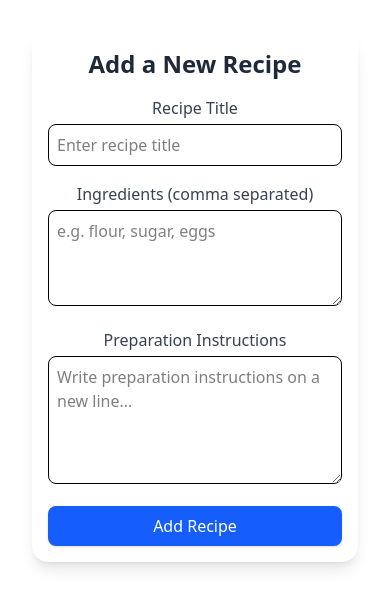
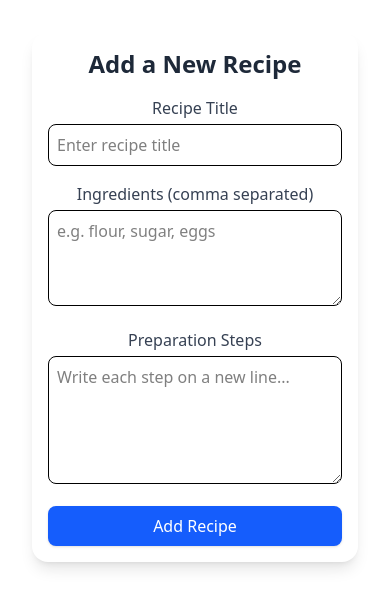
Before and after one commit to Amondi1111/alx-fe-reactjs, a React (Vite) app in the folder recipe-sharing-platform/: page /add-recipe in a window 390 px wide. Shown: the top 608 px of the page. Built offline with nearby package versions, Linux system fonts and the light colour scheme.

Commit message:
Add responsiveness to diffrent screen sizes

```diff
--- a/recipe-sharing-platform/src/components/AddRecipeForm.jsx
+++ b/recipe-sharing-platform/src/components/AddRecipeForm.jsx
@@ -2,21 +2,21 @@ import { useState } from "react";
 
 export default function AddRecipeForm({ onAddRecipe }) {
   const [title, setTitle] = useState("");
-  const [Ingredients, setIngredients] = useState("");
-  const [Instructions, setInstructions] = useState("");
+  const [ingredients, setIngredients] = useState("");
+  const [steps, setSteps] = useState("");
   const [errors, setErrors] = useState({});
 
   const validateForm = () => {
     let formErrors = {};
 
     if (!title.trim()) formErrors.title = "Title is required.";
-    if (!Ingredients.trim()) {
-      formErrors.Ingredients = "Ingredients are required.";
-    } else if (Ingredients.split(",").length < 3) {
-      formErrors.Ingredients = "Please add at least 3 ingredients.";
+    if (!ingredients.trim()) {
+      formErrors.ingredients = "Ingredients are required.";
+    } else if (ingredients.split(",").length < 3) {
+      formErrors.ingredients = "Please add at least 3 ingredients.";
     }
-    if (!Instructions.trim()) {
-        formErrors.Instructions = "Preparation instructions are required.";
+    if (!steps.trim()) {
+      formErrors.steps = "Preparation steps are required.";
     }
 
     setErrors(formErrors);
@@ -30,8 +30,8 @@ export default function AddRecipeForm({ onAddRecipe }) {
     const newRecipe = {
       id: Date.now(),
       title,
-      Ingredients: Ingredients.split(",").map((item) => item.trim()),
-      Instructions: Instructions.split("\n").map((Instructions) => Instructions.trim()),
+      ingredients: ingredients.split(",").map((item) => item.trim()),
+      steps: steps.split("\n").map((step) => step.trim()),
     };
 
     if (onAddRecipe) onAddRecipe(newRecipe);
@@ -39,7 +39,7 @@ export default function AddRecipeForm({ onAddRecipe }) {
     // Reset Form
     setTitle("");
     setIngredients("");
-    setInstructions("");
+    setSteps("");
     setErrors({});
   };
 
@@ -72,27 +72,31 @@ export default function AddRecipeForm({ onAddRecipe }) {
           </label>
           <textarea
             className="w-full border rounded-lg p-2 md:p-3 h-24 focus:outline-none focus:ring-2 focus:ring-blue-400"
-            value={Ingredients}
+            value={ingredients}
             onChange={(e) => setIngredients(e.target.value)}
             placeholder="e.g. flour, sugar, eggs"
             rows="3"
           />
-          {errors.Ingredients && <p className="text-red-500 text-sm mt-1">{errors.Ingredients}</p>}
+          {errors.ingredients && (
+            <p className="text-red-500 text-sm mt-1">{errors.ingredients}</p>
+          )}
         </div>
 
-        {/* Preparation Instructions */}
+        {/* Steps */}
         <div>
           <label className="block text-gray-700 font-medium mb-1">
-            Preparation Instructions
+            Preparation Steps
           </label>
           <textarea
             className="w-full border rounded-lg p-2 md:p-3 h-32 focus:outline-none focus:ring-2 focus:ring-blue-400"
-            value={Instructions}
-            onChange={(e) => setInstructions(e.target.value)}
-            placeholder="Write preparation instructions on a new line..."
+            value={steps}
+            onChange={(e) => setSteps(e.target.value)}
+            placeholder="Write each step on a new line..."
             rows="5"
           />
-         {errors.instructions && <p className="text-red-500 text-sm mt-1">{errors.instructions}</p>}
+          {errors.steps && (
+            <p className="text-red-500 text-sm mt-1">{errors.steps}</p>
+          )}
         </div>
 
         {/* Submit button */}
--- a/recipe-sharing-platform/src/components/RecipeDetail.jsx
+++ b/recipe-sharing-platform/src/components/RecipeDetail.jsx
@@ -35,12 +35,12 @@ export default function RecipeDetail() {
       </section>
 
 
-          {/* Instructions Section */}
+          {/* steps Section */}
       <section className="mt-6">
-        <h2 className="shadow-lg text-xl font-semibold mb-2">Instructions</h2>
+        <h2 className="shadow-lg text-xl font-semibold mb-2">steps</h2>
         <ol className="list-decimal pl-5 space-y-2">
-          {recipe.Instructions?.map((Instructions, index) => (
-            <li key={index}>{Instructions}</li>
+          {recipe.steps?.map((steps, index) => (
+            <li key={index}>{steps}</li>
           ))}
         </ol>
       </section>
--- a/recipe-sharing-platform/src/data.json
+++ b/recipe-sharing-platform/src/data.json
@@ -13,7 +13,7 @@
       "Salt and pepper to taste",
       "Fresh parsley chopped(optional)."
     ],
-    "Instructions": [
+    "steps": [
       "Boil pasta in salted water.",
       "Fry pancetta until crispy.",
       "Whisk eggs and parmesan together.",
@@ -44,7 +44,7 @@
       "1/4 cup chopped cilantro."
 
     ],
-    "Instructions": [
+    "steps": [
       "In a large bowl, marinate the chicken cubes in a mixture of yorghurt, lemon juice juice, cumin, corriander, tumeric, red pepper flakes, salt, and pepper for atleast 30 minutes or upto overnight",
       "Heat the olive oil in a large skillet over medium-high heat. Add the marinated chicken and cook untill browned on all sides",
       "Remove the chicken from the skillet and set aside",
```
